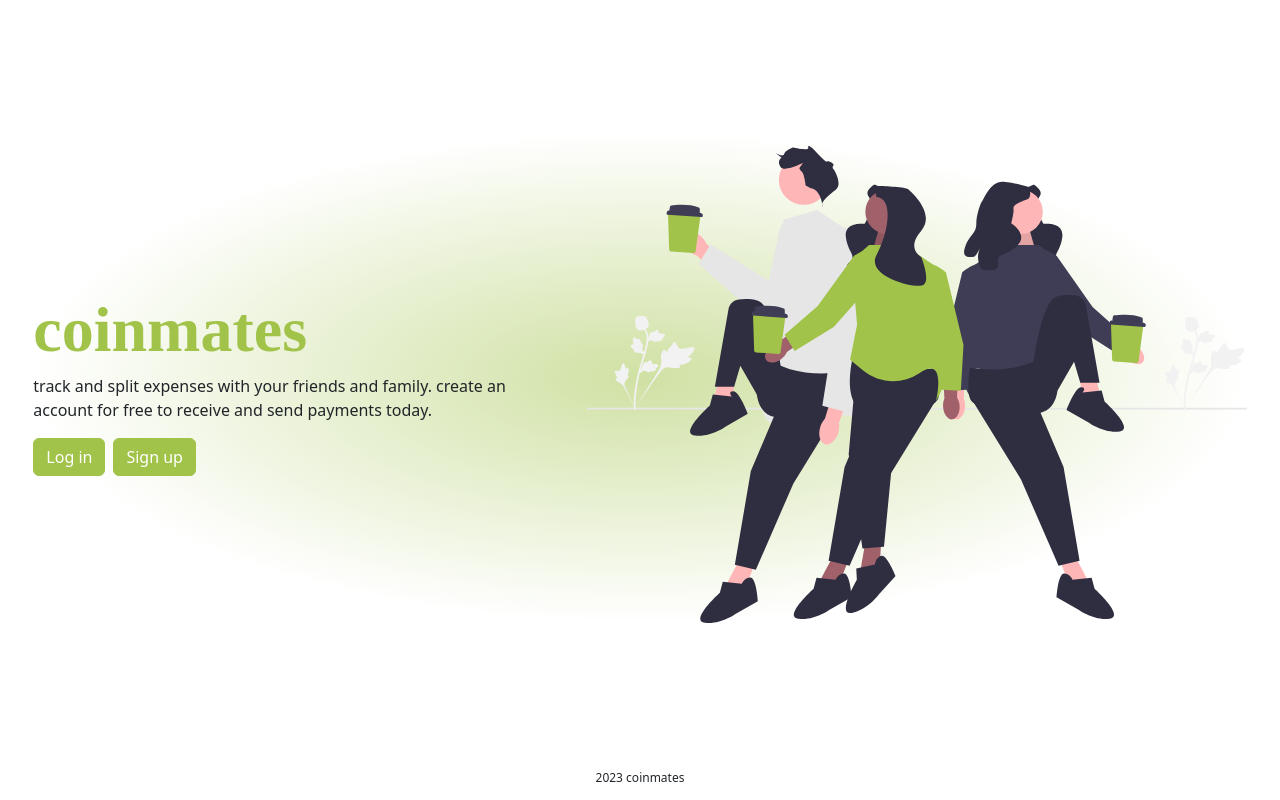
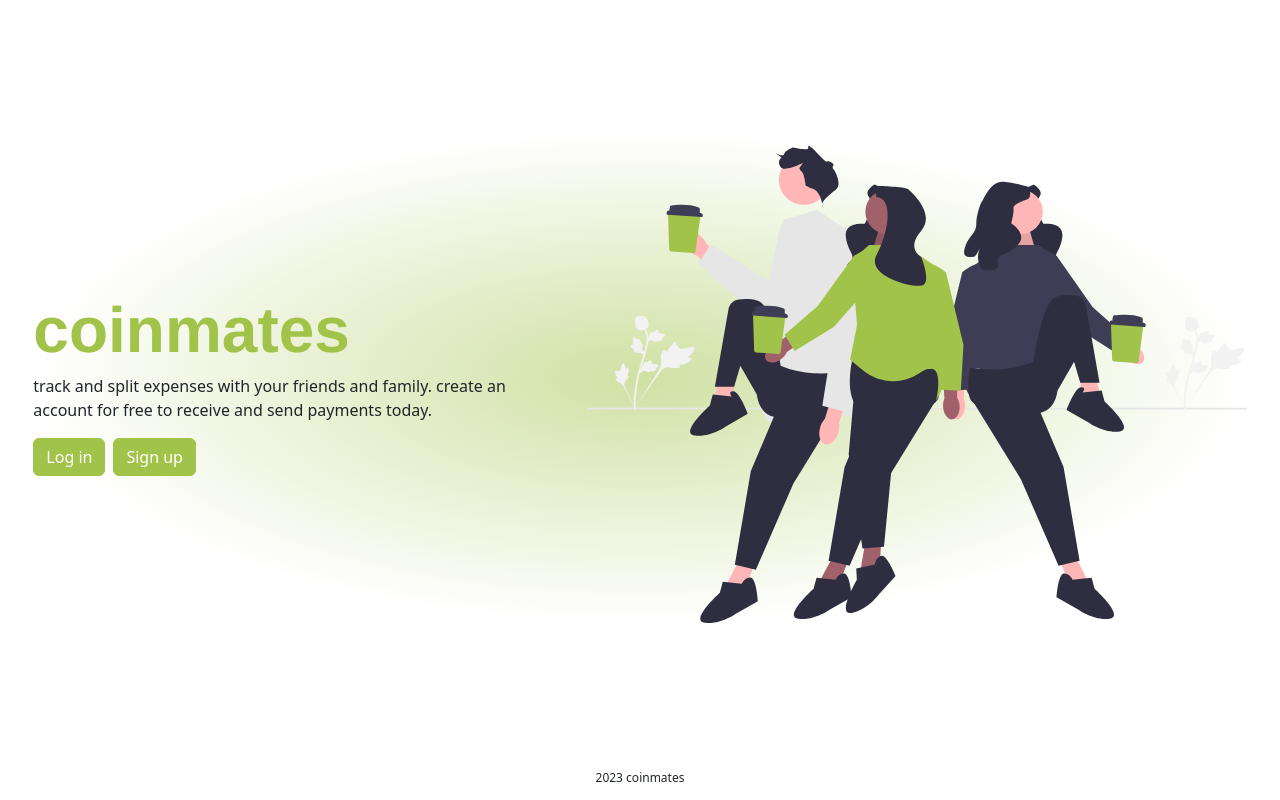
Before and after one commit to stjomd/coinmates, a React (Vite) app in the folder frontend/: page / in a window 1280 px wide. Built offline with nearby package versions, Linux system fonts and the light colour scheme; a web font is replaced by a local one.

Commit message:
Use font family variables

```diff
--- a/frontend/src/_fonts.scss
+++ b/frontend/src/_fonts.scss
@@ -1,3 +1,6 @@
 @import url('https://fonts.googleapis.com/css2?family=Unbounded:wght@700&display=swap');
 
 $display-font: 'Unbounded';
+
+$primary-font-family: Helvetica, -apple-system, -system-ui, sans-serif;
+$display-font-family: $display-font, $primary-font-family;
--- a/frontend/src/components/landing/Landing.scss
+++ b/frontend/src/components/landing/Landing.scss
@@ -18,7 +18,7 @@
 
 #title {
     color: colors.$primary;
-    font-family: fonts.$display-font;
+    font-family: fonts.$display-font-family;
     font-weight: bold;
     font-size: 48pt;
     margin-bottom: 4pt;
--- a/frontend/src/index.scss
+++ b/frontend/src/index.scss
@@ -1,7 +1,8 @@
 @use 'colors';
+@use 'fonts';
 
 html {
-    font-family: Helvetica, -apple-system, -system-ui, sans-serif;
+    font-family: fonts.$primary-font-family;
     color: colors.$dark;
 }
 
```
